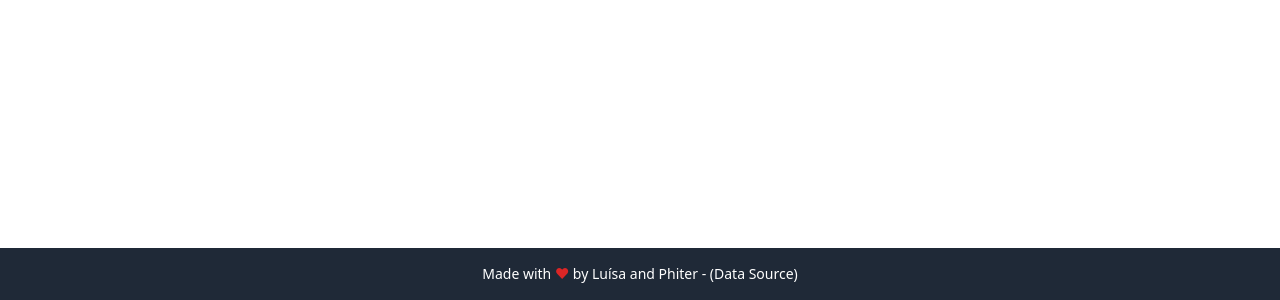
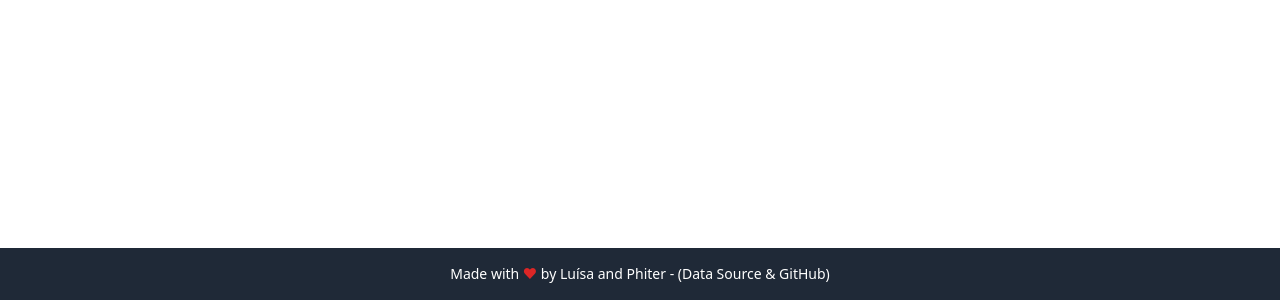
Before and after one commit to luisarbezerra/covid-statistics, a React (Create React App) app: page / in a window 1280 px wide. Shown: the part 500-800 px from the top of the page. Built offline with nearby package versions, Linux system fonts and the light colour scheme; no server answers.

Commit message:
add: github added inside the footer component

```diff
--- a/src/components/Footer/index.jsx
+++ b/src/components/Footer/index.jsx
@@ -17,16 +17,27 @@ const Footer = () => (
       target="_blank"
       rel="noreferrer"
     >
-      {'Phiter - '}
+      {'Phiter'}
     </a>
+    {' - ('}
     <a
-      className="hover:text-blue-300"
+      className="hover:text-red-400"
       href="https://raw.githubusercontent.com/owid/covid-19-data/master/public/data/latest/owid-covid-latest.csv"
       target="_blank"
       rel="noreferrer"
     >
-      (Data Source)
+      Data Source
     </a>
+    {' & '}
+    <a
+      className="hover:text-blue-300"
+      href="https://github.com/luisarbezerra/covid-statistics"
+      target="_blank"
+      rel="noreferrer"
+    >
+      GitHub
+    </a>
+    {')'}
   </footer>
 );
 
```
